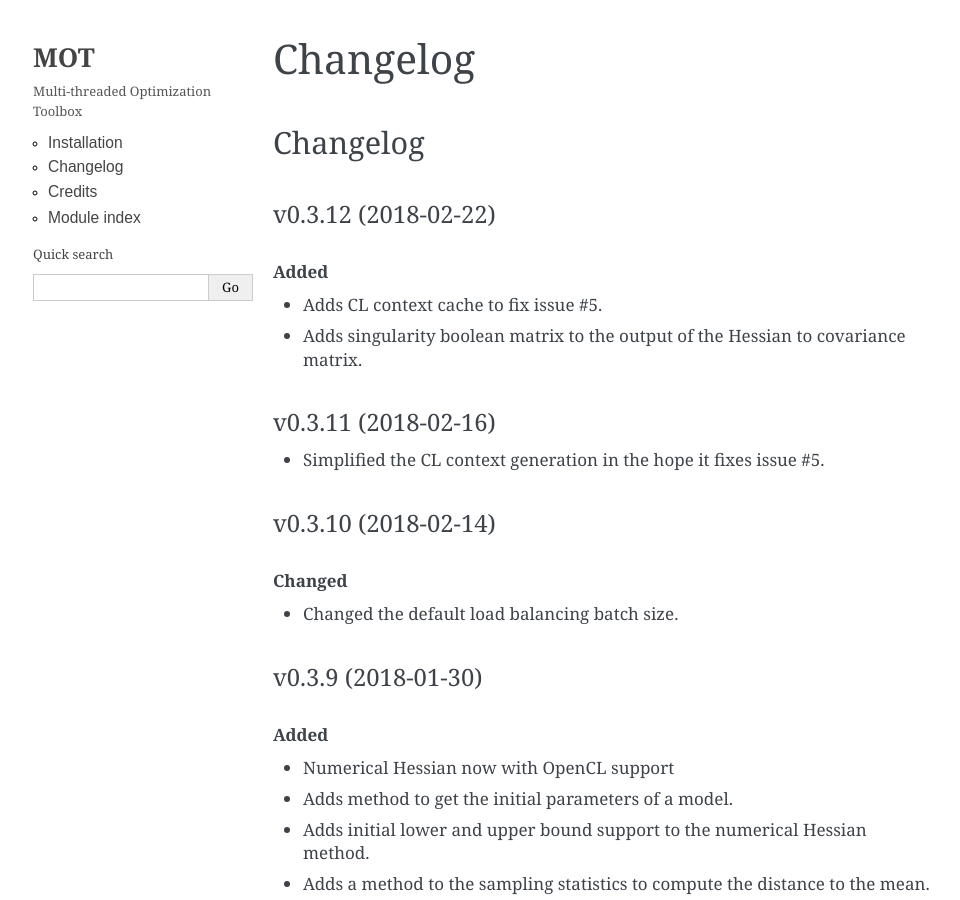
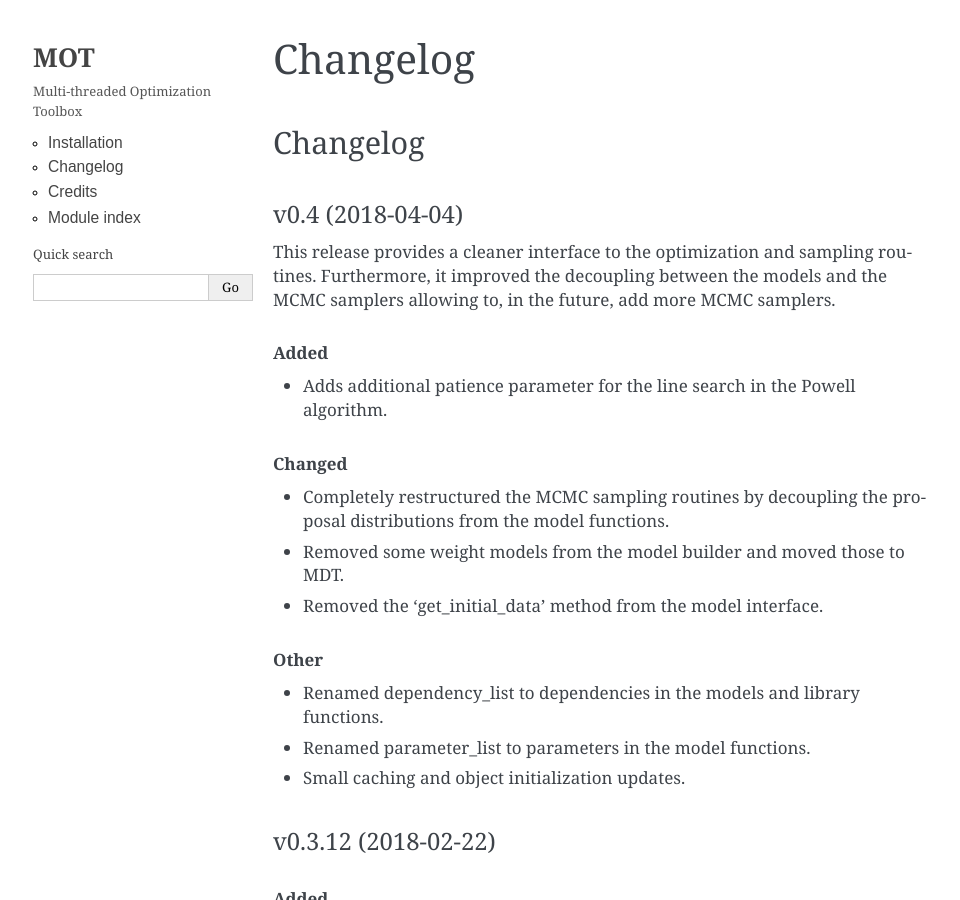
Before and after one commit to robbert-harms/MOT, a Sphinx documentation site: the page built from docs/changelog.rst, in a window 1280 px wide and 900 px high. Shown: the whole window, without its empty margins (147-1107 px from the left). Built offline with Sphinx 7.4.7, drawn with Linux system fonts in a browser that asks for light colours.

Commit message:
Version bump

```diff
--- a/CHANGELOG.rst
+++ b/CHANGELOG.rst
@@ -1,6 +1,29 @@
 *********
 Changelog
 *********
+
+v0.4 (2018-04-04)
+=================
+This release provides a cleaner interface to the optimization and sampling routines.
+Furthermore, it improved the decoupling between the models and the MCMC samplers allowing to, in the future, add
+more MCMC samplers.
+
+Added
+-----
+- Adds additional patience parameter for the line search in the Powell algorithm.
+
+Changed
+-------
+- Completely restructured the MCMC sampling routines by decoupling the proposal distributions from the model functions.
+- Removed some weight models from the model builder and moved those to MDT.
+- Removed the 'get_initial_data' method from the model interface.
+
+Other
+-----
+- Renamed dependency_list to dependencies in the models and library functions.
+- Renamed parameter_list to parameters in the model functions.
+- Small caching and object initialization updates.
+
 
 v0.3.12 (2018-02-22)
 ====================
--- a/mot/__version__.py
+++ b/mot/__version__.py
@@ -1,4 +1,4 @@
-VERSION = '0.3.12'
+VERSION = '0.4'
 
 _items = VERSION.split('-')
 VERSION_NUMBER_PARTS = tuple(int(i) for i in _items[0].split('.'))
```
Also changed, not shown: docs/mot.cl_routines.sampling.rst (+0 -8 lines).
